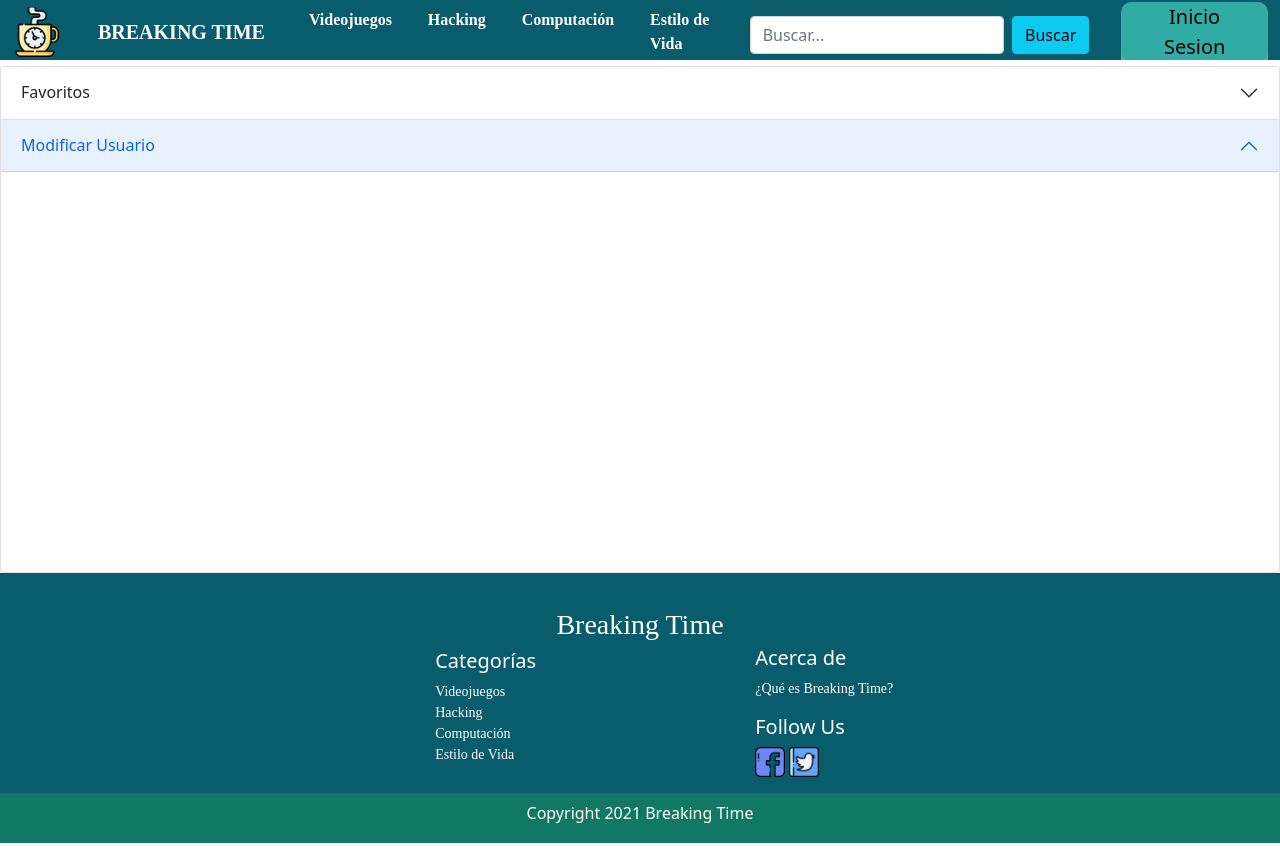
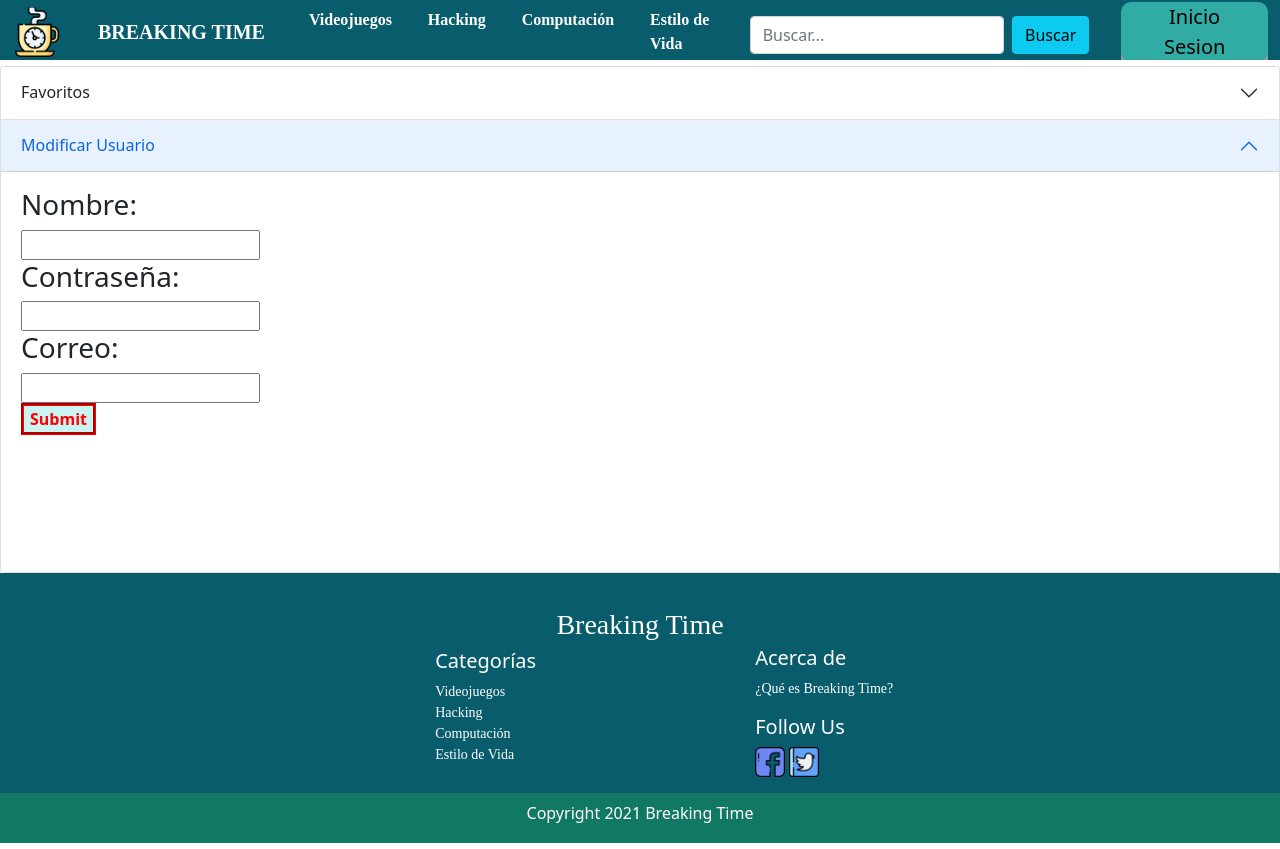
Before and after one commit to SheilaDroid/BREAKING_TIME---WEBSITE, a PHP site: page /cuenta.php in a window 1280 px wide, after a click on "Modificar Usuario". Run offline with PHP 8.4, Linux system fonts and the light colour scheme; data that the repository does not hold is empty.

Commit message:
panel usuario
modificar usuario

```diff
--- a/components/basedatos.php
+++ b/components/basedatos.php
@@ -109,6 +109,11 @@ class BaseDatos
             echo "usuario borrado con exito";
         } else {
             echo "error al borrar usuario";
+        }
+    }
+    public function modificar_usuario($id,$nombre,$contra,$correo){
+        if ($GLOBALS['conexion']->query("update usuarios set nombre='$nombre',correo='$correo',password='$contra' where id='$id'")) {
+        } else {
         }
     }
 
--- a/cuenta.php
+++ b/cuenta.php
@@ -2,8 +2,15 @@
 include_once './components/basedatos.php';
 $BD = new BaseDatos();
 
-if (!empty($_GET['usuario'])) {
-    $usuario = $_GET['usuario'];
+if (!empty($_GET['usuario'])||!empty($_GET['m_nombre'])) {
+    if(!empty($_GET['m_nombre'])){
+        $BD->modificar_usuario($_GET['m_id'],$_GET['m_nombre'],$_GET['m_contra'],$_GET['m_correo']);
+        $usuario = $_GET['m_nombre'];
+    }else{
+        $usuario = $_GET['usuario'];
+    }
+
+
     $id_user;
     $tipo_user;
 
@@ -14,6 +21,9 @@ if (!empty($_GET['usuario'])) {
         if ($registro['nombre'] == $usuario) {
             $id_user = $registro['id'];
             $tipo_user = $registro['tipo'];
+            $d_nombre=$registro['nombre'];
+            $d_contraseña=$registro['password'];
+            $d_correo=$registro['correo'];
         }
     }
 } else {
@@ -131,6 +141,13 @@ while ($registro = $consulta->fetch_assoc()) {
                         data-bs-parent="#accordionExample">
                         <div class="accordion-body tamano">
                             <!--CODIGO DE MODIFICACION-->
+                            <form action="#" method="GET">
+                                <h3>Nombre:</h3><input type="text" id="m_nombre" name="m_nombre" value=<?= $d_nombre?>><br>
+                                <h3>Contraseña:</h3><input type="text" id="m_contra" name="m_contra" value=<?= $d_contraseña?>><br>
+                                <h3>Correo:</h3><input type="text" id="m_correo" name="m_correo" value=<?= $d_correo?>><br>
+                                <input type="hidden" id="m_id" name="m_id" value=<?= $id_user?>>
+                                <input type="submit" name="">
+                            </form>
                         </div>
                     </div>
                 </div>
```
